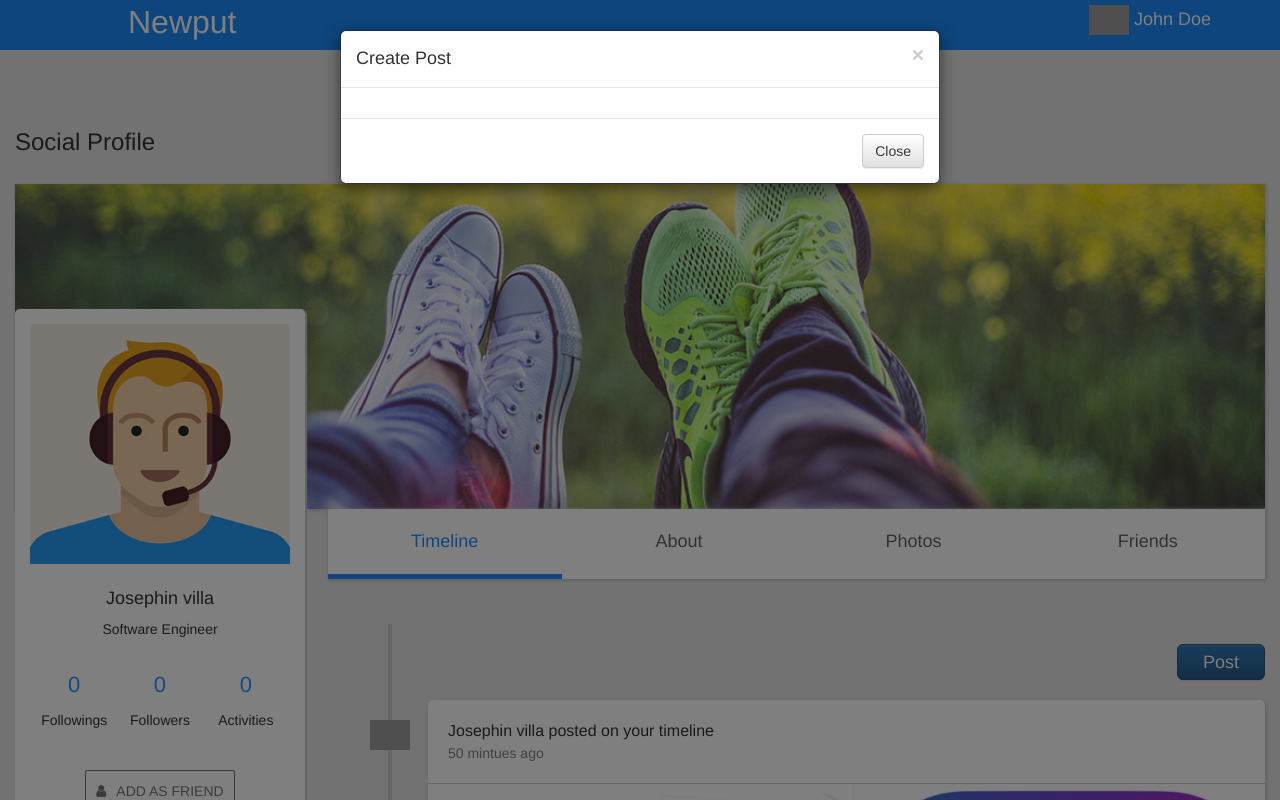
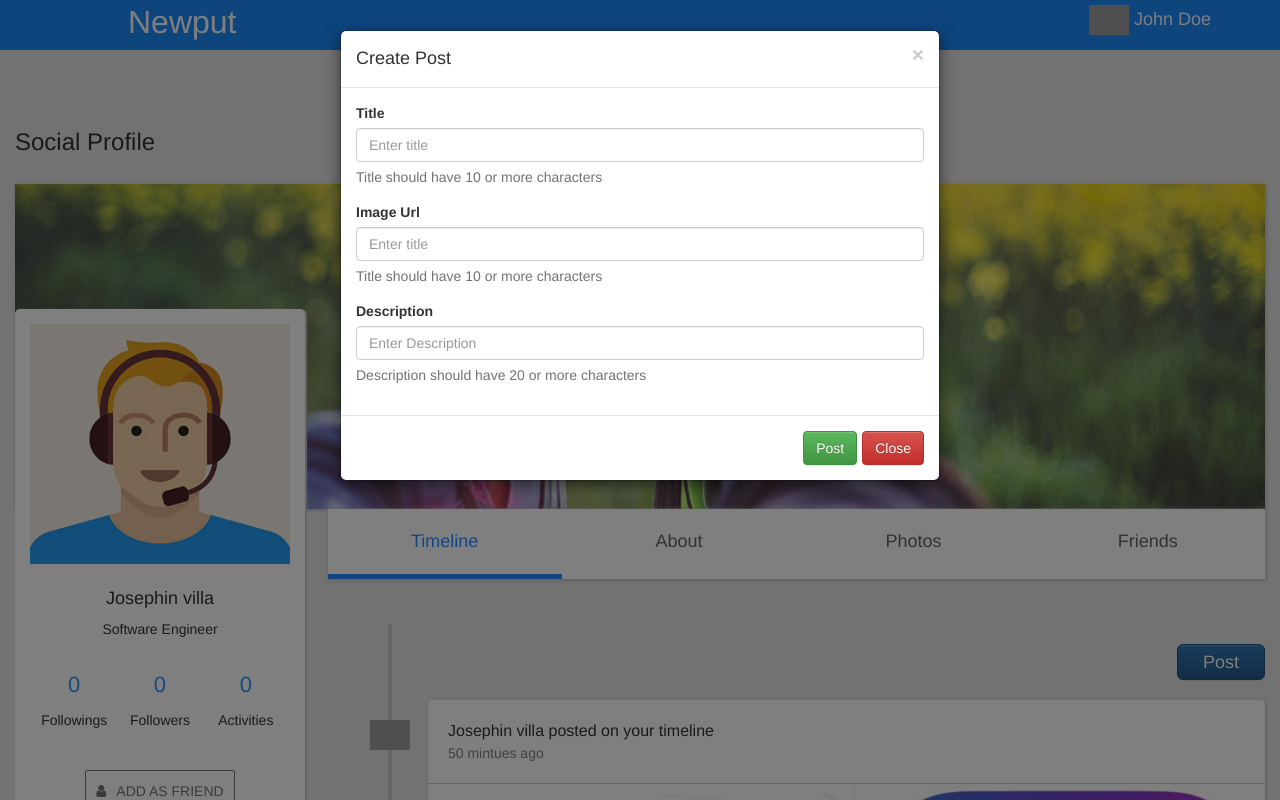
Before and after one commit to MishraSagar/Social-Review-Assignment, a React app: page / in a window 1280 px wide. Both pictures are taken after a click on the button "Post". Shown: the top 800 px of the page. Built offline with nearby package versions, Linux system fonts and the light colour scheme; grey boxes are pictures that could not be loaded.

Commit message:
Added post form

```diff
--- /dev/null
+++ b/src/Components/PostForm.js
@@ -0,0 +1,173 @@
+import React from 'react';
+import {Modal, FormGroup, FormControl, Button, ControlLabel, HelpBlock } from 'react-bootstrap';
+
+export default class PostForm extends React.Component {
+    constructor(props) {
+        super(props);
+        this.state = {
+            title: '',
+            imageUrl: '',
+            description: '',
+            show: false,
+            userID: this.props.userID
+        }
+        this.isValidUrl = false;
+        this.handleClose = this.handleClose.bind(this);
+        this.handleShow = this.handleShow.bind(this);
+        this.handleChange = this.handleChange.bind(this);
+        this.submitPost = this.submitPost.bind(this);
+    }
+
+    handleClose() {
+        this.setState({ show: false });
+    }
+
+    handleShow() {
+        this.setState({
+            show: true
+        });
+    }
+
+    handleChange(e) {
+        let target = e.target;
+        let value = target.value;
+
+
+        if (target.id == "title") {
+            this.setState({
+                title: value
+            });
+        }
+        else if (target.id == "image-url") {
+            this.setState({
+                imageUrl: e.target.value
+            })
+        }
+        else if (target.id == "description") {
+            this.setState({
+                description: value
+            });
+        }
+    }
+
+    getTitleValidationState(){
+        if (this.state.title.length >= 10) {
+            return 'success';
+        }
+        else if (this.state.title == '') {
+            return null;
+        }
+        return 'error';
+    }
+
+    getImageValidationState(){
+        if (this.state.imageUrl.match(/http:\/\/.+\.(gif|png|jpg|jpeg)$/) != null) {
+            this.isValidUrl = true;
+            return 'success';
+        }
+        else if (this.state.imageUrl == '') {
+            this.isValidUrl = false;
+            return null;
+        }
+        this.isValidUrl = false;
+        return 'error';
+    }
+
+    getDescriptionValidationState(){
+        if (this.state.description.length >= 20) {
+            return 'success';
+        }
+        else if (this.state.description == '') {
+            return null;
+        }
+        return 'error';
+    }
+
+    submitPost() {
+        if (this.state.description.length < 20 || this.state.title.length < 10 || !this.isValidUrl) {
+            alert("Please input valid details");
+        }
+        else {
+            let newPost = {
+                userID: this.state.userID,
+                authorID: this.state.userID,
+                authorName: "Sagar Mishra",
+                comments: 0,
+                description: this.state.description,
+                likes: 0,
+                share: 0,
+                title: this.state.title,
+                uploadTime: (new Date()).getTime()
+            };
+            console.log(newPost);
+            this.handleClose();
+        }
+    }
+
+    render() {
+        return (
+            <div className="post-form">
+                <div className="btn-container">
+                    <Button bsStyle="primary" bsSize="large" onClick={this.handleShow}>Post</Button>
+                </div>
+                <Modal show={this.state.show} onHide={this.handleClose}>
+                    <Modal.Header closeButton>
+                        <Modal.Title>Create Post</Modal.Title>
+                    </Modal.Header>
+                    <Modal.Body>
+                        <form>
+                            <FormGroup
+                            controlId="title"
+                            validationState={this.getTitleValidationState()}
+                            >
+                            <ControlLabel>Title</ControlLabel>
+                                <FormControl
+                                    type="text"
+                                    value={this.state.title}
+                                    placeholder="Enter title"
+                                    onChange={this.handleChange}
+                                />
+                            <FormControl.Feedback />
+                            <HelpBlock>Title should have 10 or more characters</HelpBlock>
+                            </FormGroup>
+
+                            <FormGroup
+                            controlId="image-url"
+                            validationState={this.getImageValidationState()}
+                            >
+                            <ControlLabel>Image Url</ControlLabel>
+                                <FormControl
+                                    type="text"
+                                    value={this.state.imageUrl}
+                                    placeholder="Enter title"
+                                    onChange={this.handleChange}
+                                />
+                            <FormControl.Feedback />
+                            <HelpBlock>Title should have 10 or more characters</HelpBlock>
+                            </FormGroup>
+
+                            <FormGroup
+                            controlId="description"
+                            validationState={this.getDescriptionValidationState()}
+                            >
+                            <ControlLabel>Description</ControlLabel>
+                                <FormControl
+                                    type="text"
+                                    value={this.state.description}
+                                    placeholder="Enter Description"
+                                    onChange={this.handleChange}
+                                />
+                            <FormControl.Feedback />
+                            <HelpBlock>Description should have 20 or more characters</HelpBlock>
+                            </FormGroup>
+                        </form>
+                    </Modal.Body>
+                    <Modal.Footer>
+                        <Button onClick={this.submitPost} bsStyle="success">Post</Button>
+                        <Button onClick={this.handleClose} bsStyle="danger">Close</Button>
+                    </Modal.Footer>
+                </Modal>
+            </div>
+        );
+    }
+}
--- a/src/Components/Timeline.js
+++ b/src/Components/Timeline.js
@@ -1,7 +1,7 @@
 import React from 'react';
 import posts from './posts';
 import Post from './Post';
-import {Button, Modal} from 'react-bootstrap';
+import PostForm from './PostForm';
 export default class Timeline extends React.Component {
 
     constructor(props) {
@@ -11,20 +11,8 @@ export default class Timeline extends React.Component {
             userID: 0,
             show: false
         }
-        this.handleClose = this.handleClose.bind(this);
-        this.handleShow = this.handleShow.bind(this);
 
         // localStorage.setItem('posts-'+ this.state.userID, JSON.stringify(this.state.posts));
-    }
-    handleClose() {
-        this.setState({ show: false });
-    }
-
-    handleShow() {
-        this.setState({
-            show: true
-        });
-
     }
 
     render() {
@@ -35,20 +23,7 @@ export default class Timeline extends React.Component {
         });
         return (
             <div className="post-container">
-                <div className="btn-container">
-                    <Button bsStyle="primary" bsSize="large" onClick={this.handleShow}>Post</Button>
-                </div>
-                <Modal show={this.state.show} onHide={this.handleClose}>
-                    <Modal.Header closeButton>
-                        <Modal.Title>Create Post</Modal.Title>
-                    </Modal.Header>
-                    <Modal.Body>
-
-                    </Modal.Body>
-                    <Modal.Footer>
-                        <Button onClick={this.handleClose}>Close</Button>
-                    </Modal.Footer>
-                </Modal>
+                <PostForm userID={this.state.userID}/>
                 {postArray}
             </div>
         );
```
